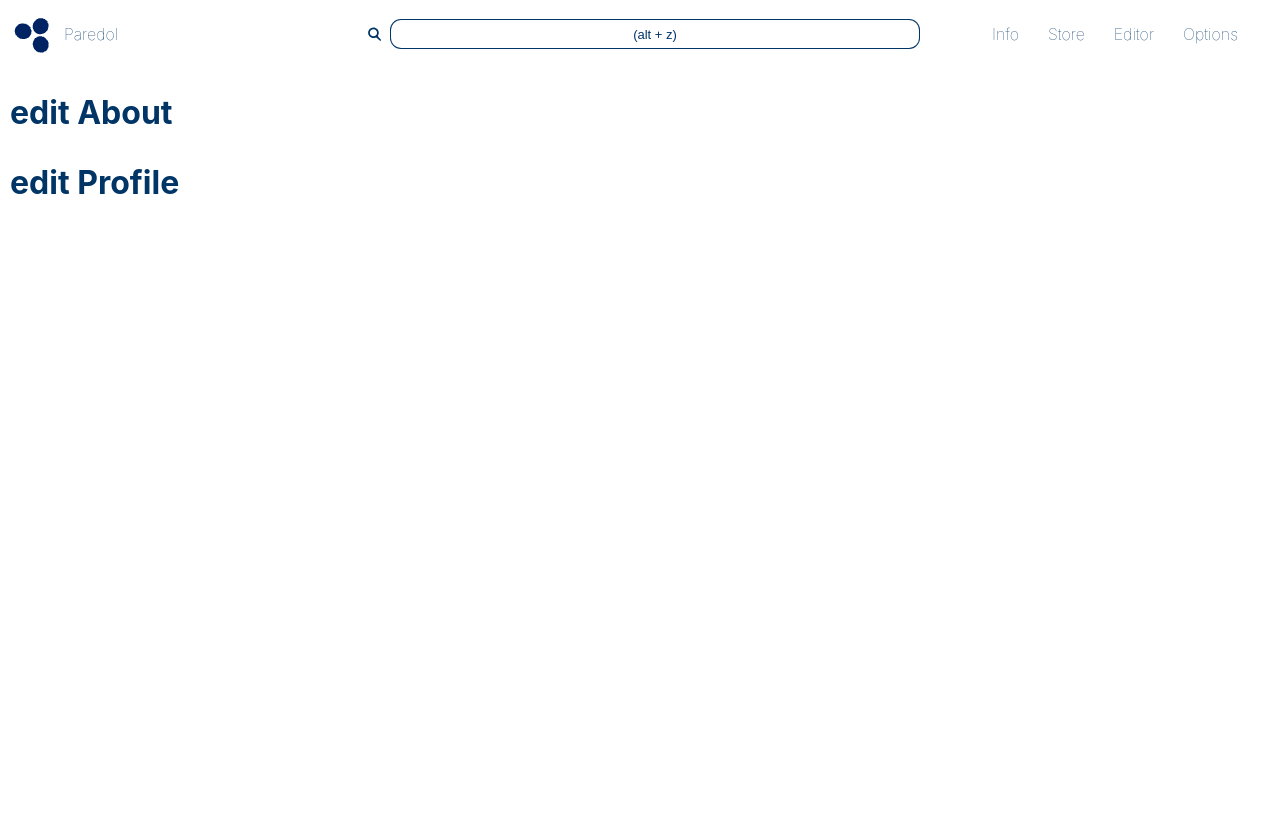
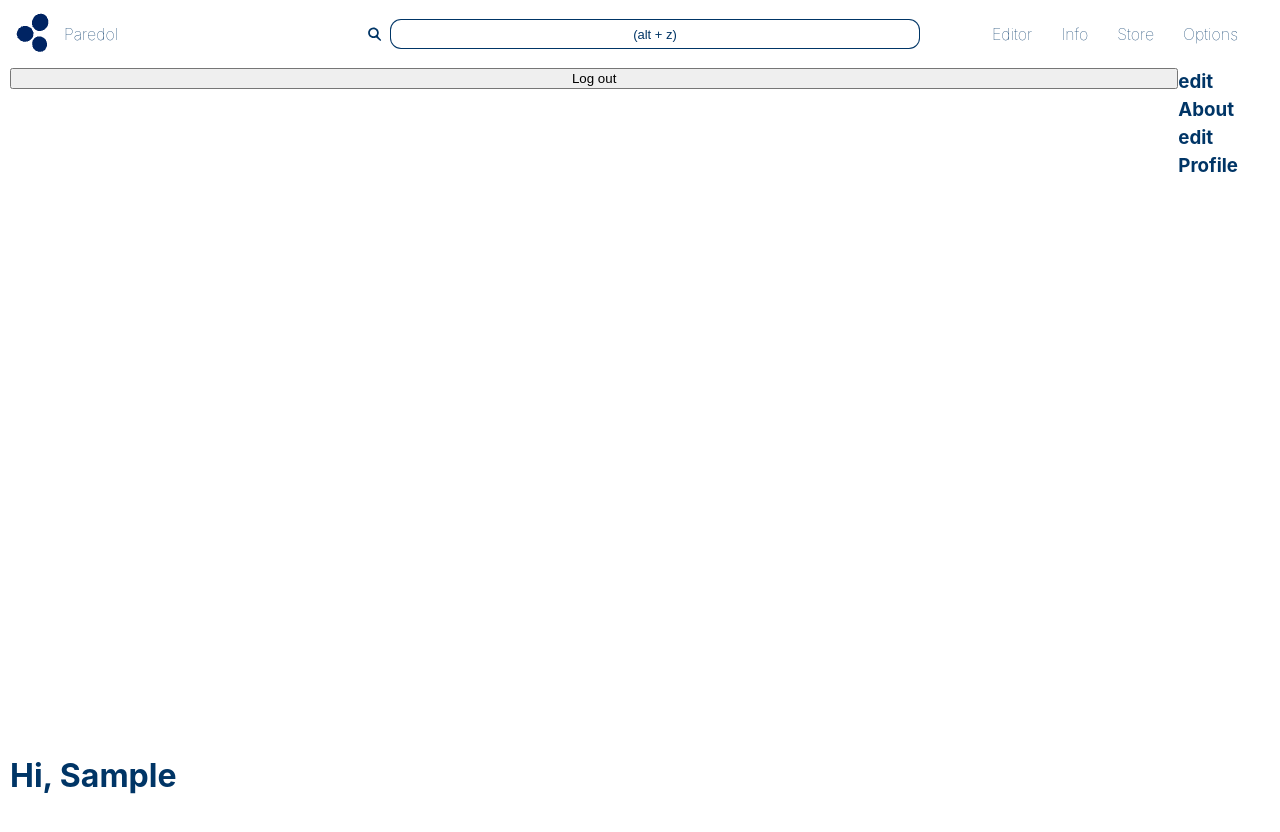
Before and after one commit to nohr/paredol-site, a Next.js app: page /editor/info in a window 1280 px wide. Shown: the top 832 px of the page. After the commit the page ends 800 px from the top, so only its background shows below. Built offline with nearby package versions, Linux system fonts and the light colour scheme; no server answers; sample sign-in values are in the browser's storage.

Commit message:
editor styling

```diff
--- a/app/(admin)/editor/info/page.tsx
+++ b/app/(admin)/editor/info/page.tsx
@@ -1,8 +1,8 @@
 export default function EditProfilePage() {
   return (
     <div>
-      <h1>edit About</h1>
-      <h1>edit Profile</h1>
+      <h3>edit About</h3>
+      <h3>edit Profile</h3>
     </div>
   );
 }
--- a/app/(admin)/editor/layout.tsx
+++ b/app/(admin)/editor/layout.tsx
@@ -1,14 +1,14 @@
-// import { CurrentUser } from "../login/page";
+import { CurrentUser } from "../user";
 
-export default function StoreLayout({
+export default function EditorLayout({
   children,
 }: {
   children: React.ReactNode;
 }) {
   return (
-    <div>
-      {/* <CurrentUser /> */}
+    <>
+      <CurrentUser />
       {children}
-    </div>
+    </>
   );
 }
--- a/app/(admin)/editor/project/page.tsx
+++ b/app/(admin)/editor/project/page.tsx
@@ -1,7 +1,7 @@
 export default function EditPostsPage() {
   return (
     <div>
-      <h1>edit posts</h1>
+      <h3>edit posts</h3>
     </div>
   );
 }
--- /dev/null
+++ b/app/(admin)/user.tsx
@@ -0,0 +1,47 @@
+"use client";
+
+import { signOut } from "firebase/auth";
+import { useAuthState } from "react-firebase-hooks/auth";
+import { auth } from "../../firebase/config";
+import { state } from "../../common/state";
+import { useRouter } from "next/navigation";
+
+const logout = () => {
+  signOut(auth);
+};
+
+export function CurrentUser() {
+  const [user, loading, error] = useAuthState(auth);
+  const router = useRouter();
+
+  if (loading) {
+    state.loading = true;
+    return (
+      <>
+        <p>Initialising User...</p>
+      </>
+    );
+  } else if (user) {
+    state.loading = false;
+    return (
+      <div
+        style={{
+          display: "flex",
+          flexDirection: "column",
+          justifyContent: "space-between",
+          width: "100%",
+        }}
+      >
+        <button onClick={logout}>Log out</button>
+        <h1>Hi, {user.displayName?.split(" ")[0]}</h1>
+      </div>
+    );
+  } else {
+    router.push("/login");
+    return (
+      <>
+        <p>Not logged in</p>
+      </>
+    );
+  }
+}
--- a/app/layout.tsx
+++ b/app/layout.tsx
@@ -9,7 +9,7 @@ import { GlobalStyles } from "../common/globals";
 import { dark, light } from "../common/themes";
 import Navbar from "../components/navbar/navbar";
 import { Theme, useMobile, useMotion } from "../common/utils";
-import { Container } from "../components/pages/page.style";
+import { Container } from "../components/container/page.style";
 
 export default function RootLayout({
   children,
--- a/common/globals.ts
+++ b/common/globals.ts
@@ -7,7 +7,7 @@ export const GlobalStyles = createGlobalStyle`
     }
 
     html, body {
-        height: 100vh;
+        height: 100%;
         padding: 0;
         margin: 0;
         font-family: 'Inter', sans-serif;
--- a/components/pages/page.style.tsx
+++ b/components/container/page.style.tsx
@@ -1,9 +1,12 @@
 import styled from "styled-components";
 
 export const Container = styled.div`
-  margin-top: 68px !important;
+  padding-top: 68px !important;
   padding: 0 10px;
   display: flex;
+  width: 100%;
+  height: 100%;
+
   & * {
     display: block;
   }
@@ -11,4 +14,13 @@ export const Container = styled.div`
   & a {
     width: fit-content;
   }
+
+  & h1,
+  h2,
+  h3,
+  h4,
+  h5,
+  h6 {
+    margin: 0;
+  }
 `;
--- a/components/navbar/navbar.tsx
+++ b/components/navbar/navbar.tsx
@@ -22,6 +22,14 @@ export default function Navbar() {
         </div>
         <Search />
         <Links>
+          {user && (
+            <Path
+              active={path?.substring(1) === "editor" ? active : undefined}
+              href="/editor"
+            >
+              Editor
+            </Path>
+          )}
           <Path
             active={path?.substring(1) === "info" ? active : undefined}
             href="/info"
@@ -34,14 +42,6 @@ export default function Navbar() {
           >
             Store
           </Path>
-          {user && (
-            <Path
-              active={path?.substring(1) === "login" ? active : undefined}
-              href="/login"
-            >
-              Editor
-            </Path>
-          )}
           <Toggle
             className="toggle"
             active={options ? active : undefined}
--- a/firebase/config.ts
+++ b/firebase/config.ts
@@ -1,6 +1,6 @@
-import { initializeApp } from 'firebase/app';
-import { getAuth } from 'firebase/auth';
-import { getFirestore } from 'firebase/firestore';
+import { initializeApp } from "firebase/app";
+import { getAuth, GoogleAuthProvider, signInWithPopup } from "firebase/auth";
+import { getFirestore } from "firebase/firestore";
 
 export const firebaseConfig = {
   apiKey: process.env.NEXT_PUBLIC_FIREBASE_API_KEY,
@@ -15,3 +15,6 @@ export const firebaseConfig = {
 export const app = initializeApp(firebaseConfig);
 export const db = getFirestore(app);
 export const auth = getAuth(app);
+
+const provider = new GoogleAuthProvider();
+export const signInWithGoogle = () => signInWithPopup(auth, provider);
```
Also changed, not shown: app/(admin)/editor/head.tsx (added, +10 -0 lines), app/(admin)/login/page.tsx (+6 -96 lines), components/navbar/search/search.state.tsx (added, +11 -0 lines).
